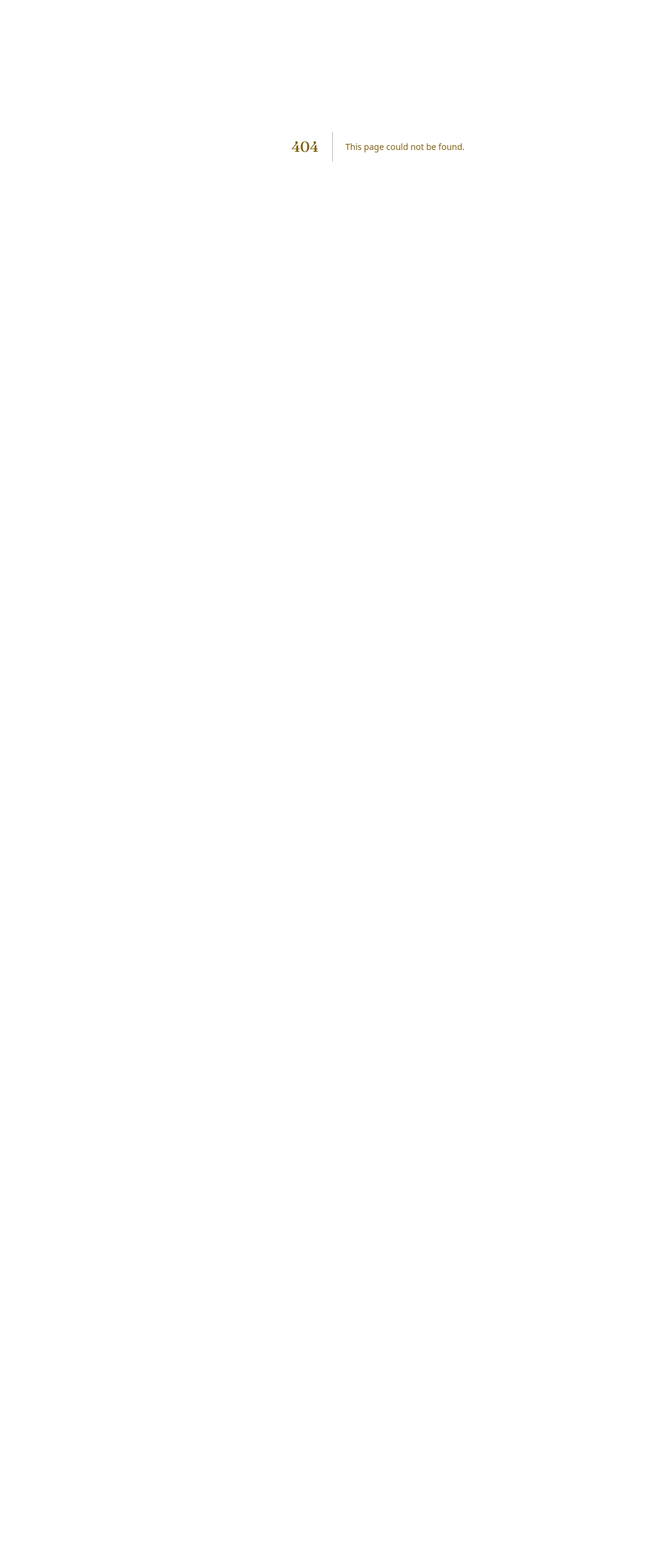
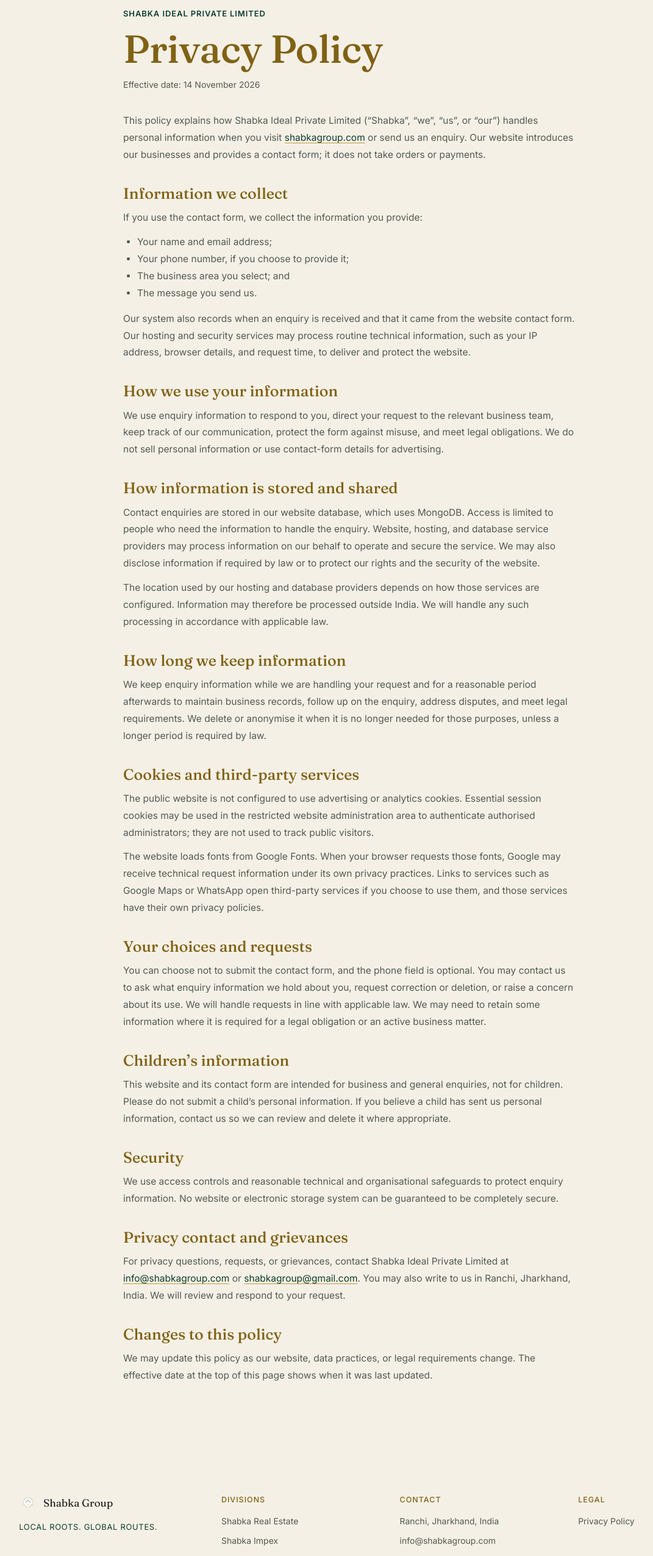
Before and after one commit to rohitkumar91131/sbhaka-group-real-state-, a Next.js app: page /privacy-policy in a window 1280 px wide. Before the commit this address had no page. Shown: the part 160-2712 px from the top of the page at 61% size, without its empty margins (20-1091 px from the left). Before the commit the page ends 800 px from the top, so only its background shows below. Built offline with nearby package versions, Linux system fonts and the light colour scheme.

Commit message:
Add Shabka Group privacy policy

```diff
--- a/app/globals.css
+++ b/app/globals.css
@@ -30,7 +30,7 @@ footer{background:var(--paper);color:var(--ink);padding:56px 0 28px;border-top:1
 
 .hero h1.hero-image-title{width:100%;max-width:none;line-height:1;letter-spacing:0}.hero-image-title img{display:block;width:100%;height:auto}
 
-.footer-inner{grid-template-columns:1.1fr 1fr 1fr}.footer-col a.whatsapp-link{display:inline-flex;width:max-content;margin-top:4px;color:var(--green);font-weight:600;border-bottom:1px solid rgba(11,61,46,.28);padding-bottom:3px}.footer-col a.whatsapp-link:hover{border-color:var(--green)}
+.footer-inner{grid-template-columns:1.15fr repeat(3,minmax(0,1fr))}.footer-col a.whatsapp-link{display:inline-flex;width:max-content;margin-top:4px;color:var(--green);font-weight:600;border-bottom:1px solid rgba(11,61,46,.28);padding-bottom:3px}.footer-col a.whatsapp-link:hover{border-color:var(--green)}
 @media(max-width:860px){.footer-inner{grid-template-columns:1fr 1fr}}
 @media(max-width:520px){.footer-inner{grid-template-columns:1fr}}
 
@@ -83,6 +83,19 @@ html{scrollbar-width:thin;scrollbar-color:var(--green-soft) var(--paper-dim)}
 
 .animated-words{display:inline}.animated-word{display:inline-block}
 :is(h1:not(.hero-image-title),h2,h3,h4,.hero-subtitle,.about-label) .animated-word{text-decoration:underline;text-decoration-color:transparent;text-decoration-thickness:1.5px;text-underline-offset:.2em;transition:text-decoration-color .24s ease}
+
+.privacy-page{max-width:900px;padding-top:clamp(44px,7vw,88px);padding-bottom:clamp(64px,9vw,112px)}
+.privacy-eyebrow{margin:0 0 12px;color:var(--green);font-size:13px;font-weight:600;letter-spacing:.07em;text-transform:uppercase}
+.privacy-page h1{max-width:none;margin:0;color:var(--heading-gold);font-size:clamp(42px,6vw,64px);line-height:1.08}
+.privacy-updated{margin:14px 0 34px;color:var(--ink-soft);font-size:14px}
+.privacy-page>p:not(.privacy-eyebrow):not(.privacy-updated),.privacy-page section p,.privacy-page li{max-width:76ch;color:var(--ink-soft);font-size:15.5px;line-height:1.8}
+.privacy-page section{margin-top:34px}
+.privacy-page h2{margin:0 0 10px;color:var(--ink);font-family:'Fraunces',serif;font-size:25px;font-weight:500;line-height:1.25}
+.privacy-page section p{margin:0 0 12px}
+.privacy-page ul{padding-left:23px;margin:8px 0 14px}
+.privacy-page a{color:var(--green);text-decoration-color:var(--clay-soft);text-underline-offset:3px}
+.contact-form-bottom a{color:var(--green);text-underline-offset:3px}
+@media(max-width:520px){.privacy-page{padding-top:42px;padding-bottom:68px}.privacy-page h2{font-size:22px}.privacy-page>p:not(.privacy-eyebrow):not(.privacy-updated),.privacy-page section p,.privacy-page li{font-size:14.5px}}
 :is(h1:not(.hero-image-title),h2,h3,h4,.hero-subtitle,.about-label):is(:hover,:active,:focus-visible) .animated-word{text-decoration-color:var(--clay-soft)}
 @media(prefers-reduced-motion:reduce){.animated-word{transition:none}}
 
--- /dev/null
+++ b/app/privacy-policy/page.tsx
@@ -0,0 +1,80 @@
+import type { Metadata } from "next";
+import { SiteFooter } from "../../components/site-footer";
+import { SiteHeader } from "../../components/site-header";
+
+export const metadata: Metadata = {
+  title: "Privacy Policy | Shabka Group",
+  description: "Learn how Shabka Ideal Private Limited collects, uses, stores, and protects information submitted through the Shabka Group website.",
+};
+
+export default function PrivacyPolicyPage() {
+  return <>
+    <SiteHeader />
+    <main className="privacy-page wrap">
+      <p className="privacy-eyebrow">Shabka Ideal Private Limited</p>
+      <h1>Privacy Policy</h1>
+      <p className="privacy-updated">Effective date: 14 November 2026</p>
+      <p>This policy explains how Shabka Ideal Private Limited (“Shabka”, “we”, “us”, or “our”) handles personal information when you visit <a href="https://shabkagroup.com">shabkagroup.com</a> or send us an enquiry. Our website introduces our businesses and provides a contact form; it does not take orders or payments.</p>
+
+      <section>
+        <h2>Information we collect</h2>
+        <p>If you use the contact form, we collect the information you provide:</p>
+        <ul>
+          <li>Your name and email address;</li>
+          <li>Your phone number, if you choose to provide it;</li>
+          <li>The business area you select; and</li>
+          <li>The message you send us.</li>
+        </ul>
+        <p>Our system also records when an enquiry is received and that it came from the website contact form. Our hosting and security services may process routine technical information, such as your IP address, browser details, and request time, to deliver and protect the website.</p>
+      </section>
+
+      <section>
+        <h2>How we use your information</h2>
+        <p>We use enquiry information to respond to you, direct your request to the relevant business team, keep track of our communication, protect the form against misuse, and meet legal obligations. We do not sell personal information or use contact-form details for advertising.</p>
+      </section>
+
+      <section>
+        <h2>How information is stored and shared</h2>
+        <p>Contact enquiries are stored in our website database, which uses MongoDB. Access is limited to people who need the information to handle the enquiry. Website, hosting, and database service providers may process information on our behalf to operate and secure the service. We may also disclose information if required by law or to protect our rights and the security of the website.</p>
+        <p>The location used by our hosting and database providers depends on how those services are configured. Information may therefore be processed outside India. We will handle any such processing in accordance with applicable law.</p>
+      </section>
+
+      <section>
+        <h2>How long we keep information</h2>
+        <p>We keep enquiry information while we are handling your request and for a reasonable period afterwards to maintain business records, follow up on the enquiry, address disputes, and meet legal requirements. We delete or anonymise it when it is no longer needed for those purposes, unless a longer period is required by law.</p>
+      </section>
+
+      <section>
+        <h2>Cookies and third-party services</h2>
+        <p>The public website is not configured to use advertising or analytics cookies. Essential session cookies may be used in the restricted website administration area to authenticate authorised administrators; they are not used to track public visitors.</p>
+        <p>The website loads fonts from Google Fonts. When your browser requests those fonts, Google may receive technical request information under its own privacy practices. Links to services such as Google Maps or WhatsApp open third-party services if you choose to use them, and those services have their own privacy policies.</p>
+      </section>
+
+      <section>
+        <h2>Your choices and requests</h2>
+        <p>You can choose not to submit the contact form, and the phone field is optional. You may contact us to ask what enquiry information we hold about you, request correction or deletion, or raise a concern about its use. We will handle requests in line with applicable law. We may need to retain some information where it is required for a legal obligation or an active business matter.</p>
+      </section>
+
+      <section>
+        <h2>Children’s information</h2>
+        <p>This website and its contact form are intended for business and general enquiries, not for children. Please do not submit a child’s personal information. If you believe a child has sent us personal information, contact us so we can review and delete it where appropriate.</p>
+      </section>
+
+      <section>
+        <h2>Security</h2>
+        <p>We use access controls and reasonable technical and organisational safeguards to protect enquiry information. No website or electronic storage system can be guaranteed to be completely secure.</p>
+      </section>
+
+      <section>
+        <h2>Privacy contact and grievances</h2>
+        <p>For privacy questions, requests, or grievances, contact Shabka Ideal Private Limited at <a href="mailto:info@shabkagroup.com">info@shabkagroup.com</a> or <a href="mailto:shabkagroup@gmail.com">shabkagroup@gmail.com</a>. You may also write to us in Ranchi, Jharkhand, India. We will review and respond to your request.</p>
+      </section>
+
+      <section>
+        <h2>Changes to this policy</h2>
+        <p>We may update this policy as our website, data practices, or legal requirements change. The effective date at the top of this page shows when it was last updated.</p>
+      </section>
+    </main>
+    <SiteFooter />
+  </>;
+}
--- a/components/contact-form.tsx
+++ b/components/contact-form.tsx
@@ -65,7 +65,7 @@ export function ContactForm({ contact, divisions }: { contact: ContactCopy; divi
         </label>
       </div>
       <div className="contact-form-bottom">
-        <p>{contact.privacyNote}</p>
+        <p>{contact.privacyNote} <a href="/privacy-policy">Privacy Policy</a></p>
         <button className="btn-primary" type="submit" disabled={sending}>
           {sending ? contact.submittingLabel : contact.submitLabel}
         </button>
--- a/lib.json
+++ b/lib.json
@@ -198,7 +198,7 @@
     "intro": "Tell us what you have in mind. Our team will get back to you soon.",
     "emailAddress": "shabkagroup@gmail.com",
     "secondaryEmailAddress": "info@shabkagroup.com",
-    "privacyNote": "We’ll use your details only to respond to your enquiry.",
+    "privacyNote": "We use your details to handle and respond to your enquiry.",
     "fields": {
       "name": {
         "label": "Your name",
@@ -302,6 +302,15 @@
             "external": true
           }
         ]
+      },
+      {
+        "heading": "Legal",
+        "links": [
+          {
+            "label": "Privacy Policy",
+            "href": "/privacy-policy"
+          }
+        ]
       }
     ],
     "copyright": "© 2026 Shabka Group",
```
